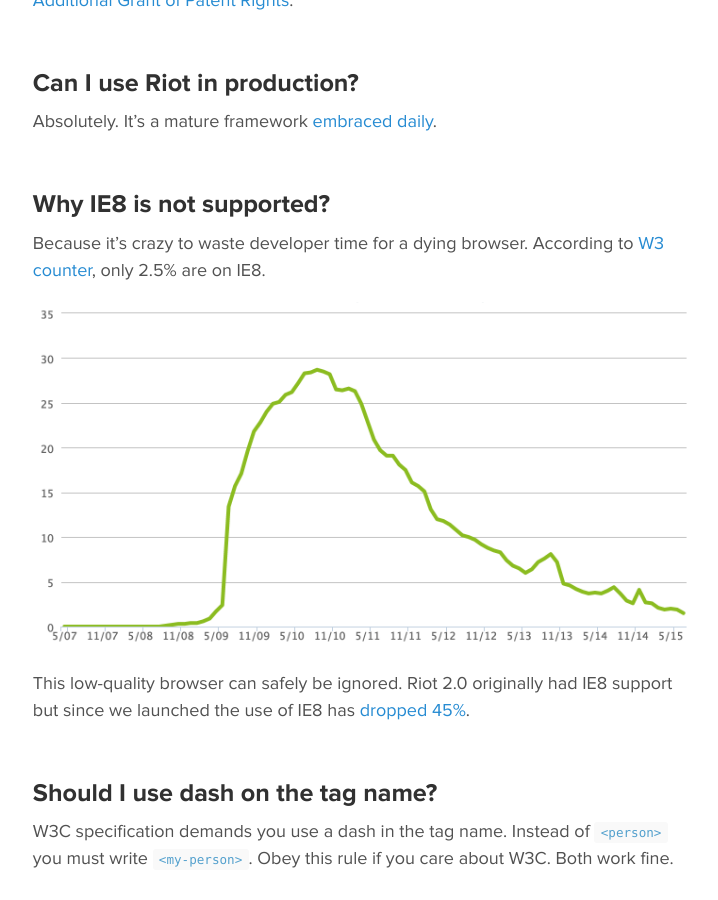
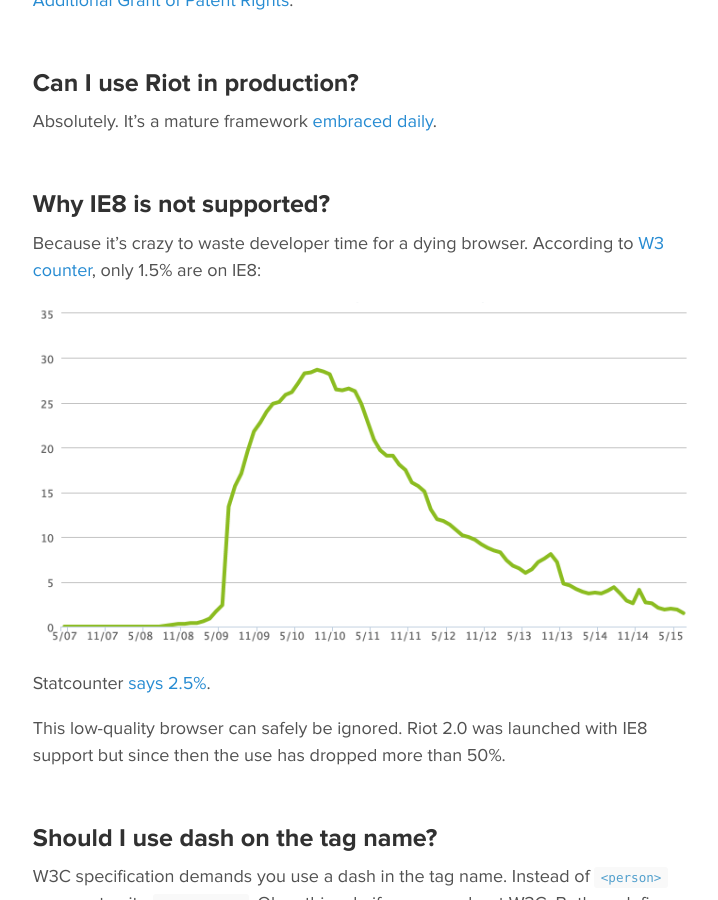
Before and after one commit to riot/riot.github.io, a Jekyll site: the page built from faq.md, in a window 1280 px wide and 900 px high, scrolled down 467 px. Shown: the whole window, without its empty margins (276-994 px from the left). Built offline with Jekyll 4.4.1, drawn with Linux system fonts in a browser that asks for light colours; Markdown is read by kramdown in place of the engine named in the settings.

Commit message:
IE8 usage is 1.5, not 2.5%

```diff
--- a/faq.md
+++ b/faq.md
@@ -18,11 +18,13 @@
 Absolutely. It's a mature framework [embraced daily](https://twitter.com/search?q=riotjs).
 
 ## Why IE8 is not supported?
-Because it's crazy to waste developer time for a dying browser. According to [W3 counter](http://www.w3counter.com/trends), only 2.5% are on IE8.
+Because it's crazy to waste developer time for a dying browser. According to [W3 counter](http://www.w3counter.com/trends), only 1.5% are on IE8:
 
 ![](/img/ie8-trend.png)
 
-This low-quality browser can safely be ignored. Riot 2.0 originally had IE8 support but since we launched the use of IE8 has [dropped 45%](http://gs.statcounter.com/#browser_version_partially_combined-ww-monthly-201412-201507).
+Statcounter [says 2.5%](http://gs.statcounter.com/#browser_version_partially_combined-ww-monthly-201408-201507).
+
+This low-quality browser can safely be ignored. Riot 2.0 was launched with IE8 support but since then the use has dropped more than 50%.
 
 
 ## Should I use dash on the tag name?
```
